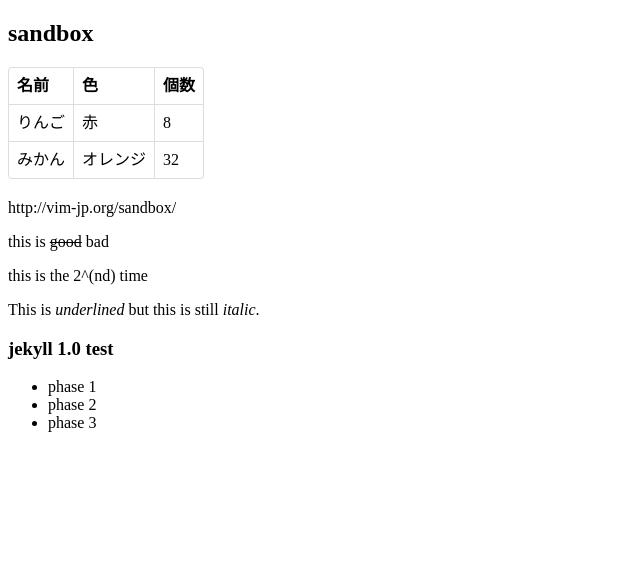
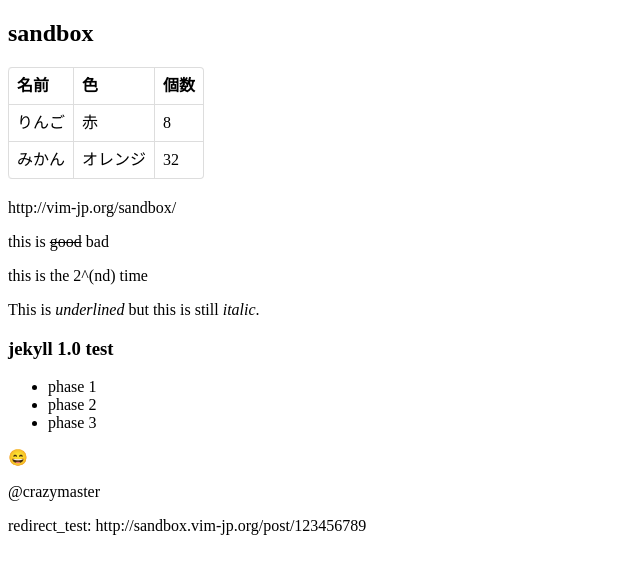
Before and after one commit to vim-jp/sandbox, a Jekyll site: the page built from index.md, in a window 1280 px wide. Shown: the top 574 px of the page, without its empty margins (0-640 px from the left). Built offline with Jekyll 4.4.1, drawn with Linux system fonts in a browser that asks for light colours; emoji names are drawn with the system emoji font; Markdown is read by kramdown in place of the engine named in the settings.

Commit message:
Add plugins https://github.com/blog/1797-repository-metadata-and-plugin-support-for-github-pages

```diff
--- a/_config.yml
+++ b/_config.yml
@@ -7,3 +7,8 @@
 
 redcarpet:
   extensions: ["tables", "autolink", "strikethrough", "superscript", "underline"]
+
+gems:
+  - jekyll-mentions
+  - jemoji
+  - jekyll-redirect-from
--- a/_posts/2013-05-12-test.mkd
+++ b/_posts/2013-05-12-test.mkd
@@ -1,6 +1,7 @@
 ---
 layout: default
 title: これは長いタイトルと本文のテストです。
+redirect_from: /post/123456789
 ---
 これは長いタイトルと本文のテストです。
 これは長いタイトルと本文のテストです。
--- a/index.md
+++ b/index.md
@@ -21,3 +21,9 @@
 * phase 1
 * phase 2
 * phase 3
+
+:smile:
+
+@crazymaster
+
+redirect_test: http://sandbox.vim-jp.org/post/123456789
```
